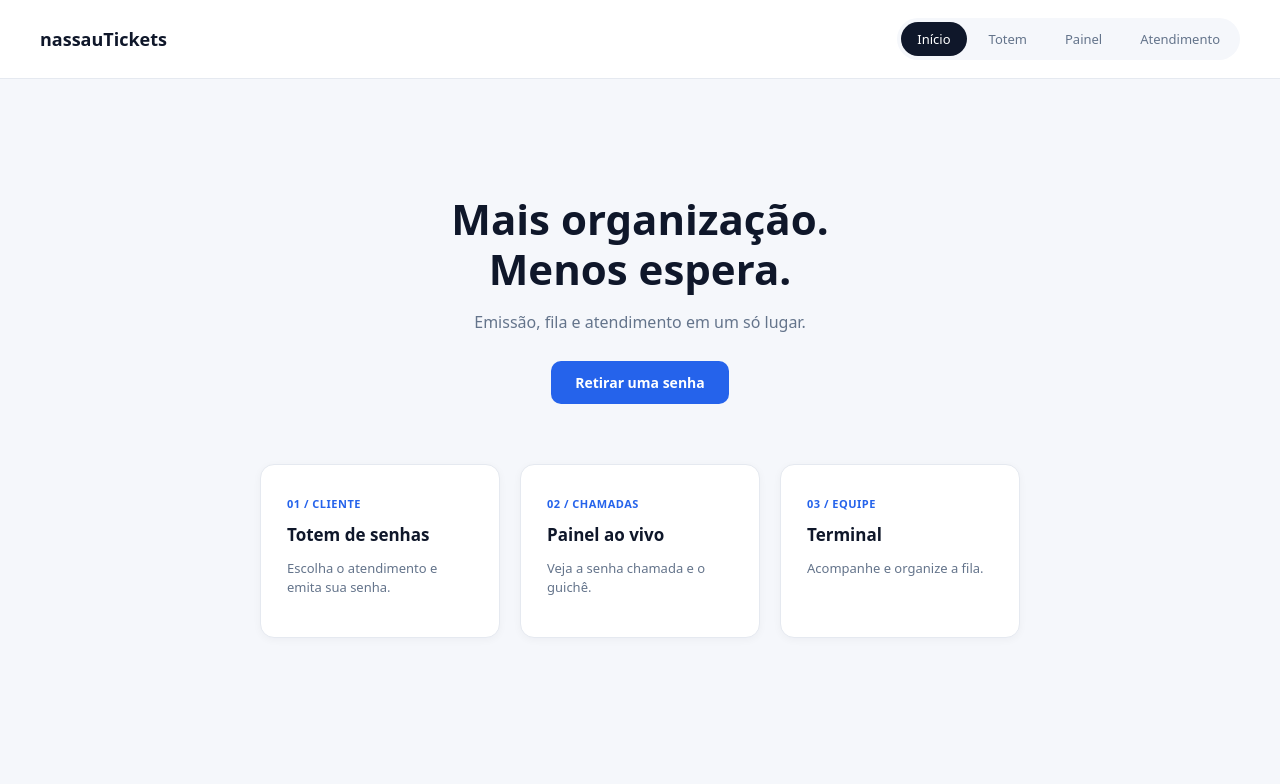
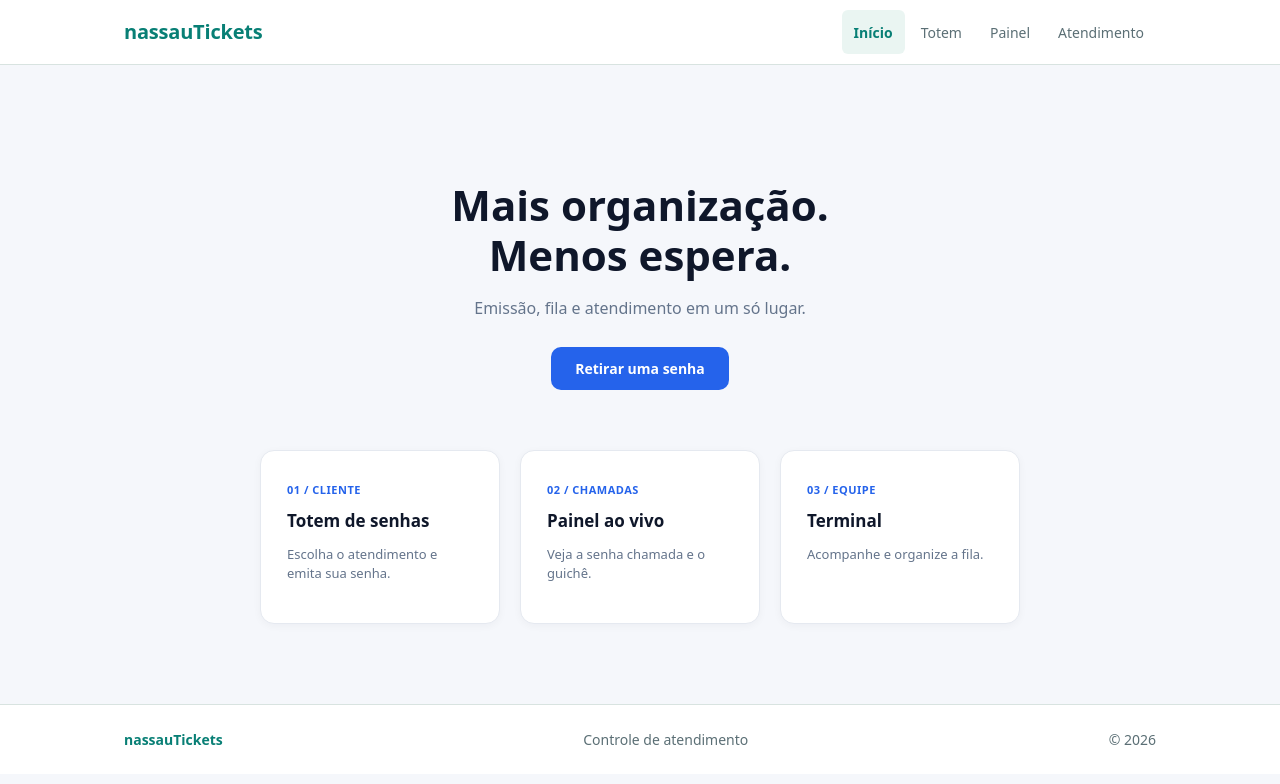
Before and after one commit to kauamarkkes/nassauTickets, a React app in the folder frontend/: page / in a window 1280 px wide. Shown: the top 784 px of the page. Built offline with nearby package versions, Linux system fonts and the light colour scheme; the HTML template or start-up script is replaced by a standard one.

Commit message:
fix: integra cabecalho e rodape as rotas

```diff
--- a/frontend/src/App.jsx
+++ b/frontend/src/App.jsx
@@ -1,7 +1,15 @@
-import AppRoutes from "./routes/AppRoutes"
+import Header from "./components/Header";
+import Footer from "./components/Footer";
+import AppRoutes from "./routes/AppRoutes";
 
 function App() {
-  return <AppRoutes/>;
+  return (
+    <>
+      <Header />
+      <AppRoutes />
+      <Footer />
+    </>
+  );
 }
 
 export default App;
--- a/frontend/src/components/Header.jsx
+++ b/frontend/src/components/Header.jsx
@@ -1,13 +1,62 @@
-import Header from "./components/Header";
-import Footer from "./components/Footer";
-import AppRoutes from "./routes/AppRoutes";
+import { useState } from "react";
+import { Link, NavLink } from "react-router-dom";
+import "../styles/global.css";
 
-export default function App() {
+const links = [
+  { nome: "Início", rota: "/" },
+  { nome: "Totem", rota: "/totem" },
+  { nome: "Painel", rota: "/painel" },
+  { nome: "Atendimento", rota: "/atendimento" },
+];
+
+function Header() {
+  const [menuAberto, setMenuAberto] = useState(false);
+
   return (
-    <>
-      <Header />
-      <AppRoutes />
-      <Footer />
-    </>
+    <header className="nt-header">
+      <div className="nt-container nt-header__inner">
+        <Link
+          className="nt-header__brand"
+          to="/"
+          onClick={() => setMenuAberto(false)}
+        >
+          nassauTickets
+        </Link>
+
+        <button
+          type="button"
+          className="nt-header__toggle"
+          aria-controls="nt-menu-principal"
+          aria-expanded={menuAberto}
+          onClick={() => setMenuAberto((aberto) => !aberto)}
+        >
+          {menuAberto ? "Fechar" : "Menu"}
+        </button>
+
+        <nav
+          id="nt-menu-principal"
+          aria-label="Navegação principal"
+          className={`nt-header__nav${menuAberto ? " is-open" : ""}`}
+        >
+          <ul className="nt-header__list">
+            {links.map(({ nome, rota }) => (
+              <li key={rota}>
+                <NavLink
+                  to={rota}
+                  onClick={() => setMenuAberto(false)}
+                  className={({ isActive }) =>
+                    `nt-header__link${isActive ? " is-active" : ""}`
+                  }
+                >
+                  {nome}
+                </NavLink>
+              </li>
+            ))}
+          </ul>
+        </nav>
+      </div>
+    </header>
   );
 }
+
+export default Header;
--- a/frontend/src/pages/Attendant.jsx
+++ b/frontend/src/pages/Attendant.jsx
@@ -1,5 +1,4 @@
 import { useState } from "react";
-import TopNavTemp from "../components/TopNavTemp";
 import "../styles/global.css";
 
 const senhasIniciais = [
@@ -87,7 +86,6 @@ function Attendant() {
 
   return (
     <div className="atd-page">
-      <TopNavTemp />
 
       <div className="atd-conteudo">
         <div className="atd-fila">
--- a/frontend/src/pages/Home.jsx
+++ b/frontend/src/pages/Home.jsx
@@ -1,11 +1,9 @@
 import { Link } from "react-router-dom";
-import TopNavTemp from "../components/TopNavTemp";
 import "../styles/global.css";
 
 function Home() {
   return (
     <div>
-      <TopNavTemp />
 
       <section className="hero">
         <h1>
--- a/frontend/src/pages/Painel.jsx
+++ b/frontend/src/pages/Painel.jsx
@@ -1,5 +1,4 @@
 import { useState } from "react";
-import TopNavTemp from "../components/TopNavTemp";
 import "../styles/global.css";
 
 const senhasChamadasMock = [
@@ -19,7 +18,6 @@ function Painel() {
 
   return (
     <div className="painel-page">
-      <TopNavTemp />
 
       <div className="painel-conteudo">
         {chamadaAtual && (
```
